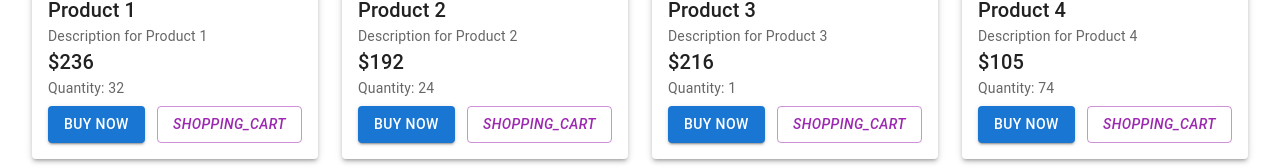
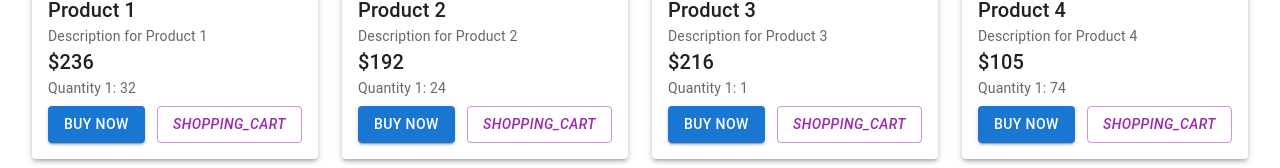
Before and after one commit to Chanhyn25/L-p-tr-nh-Front-End-Framework-2, a React (Vite) app in the folder ASM2/: page /categories/1 in a window 1280 px wide. Shown: the part 433-601 px from the top of the page. Built offline with nearby package versions, Linux system fonts and the light colour scheme; data requests are answered from the project's data file.

Commit message:
update category

```diff
--- a/ASM2/src/pages/client/CategoriesPage.tsx
+++ b/ASM2/src/pages/client/CategoriesPage.tsx
@@ -96,7 +96,7 @@ const CategoriesPage: React.FC = () => {
                   <Typography variant="h6">{product.name}</Typography>
                   <Typography variant="body2" color="textSecondary">{product.description}</Typography>
                   <Typography variant="h6">${product.price}</Typography>
-                  <Typography variant="body2" color="textSecondary">Quantity: {product.quantity}</Typography>
+                  <Typography variant="body2" color="textSecondary">Quantity 1: {product.quantity}</Typography>
                   <div className="flex justify-between mt-2">
                     <Button variant="contained" color="primary">Buy Now</Button>
                     <Button variant="outlined" color="secondary">
```
